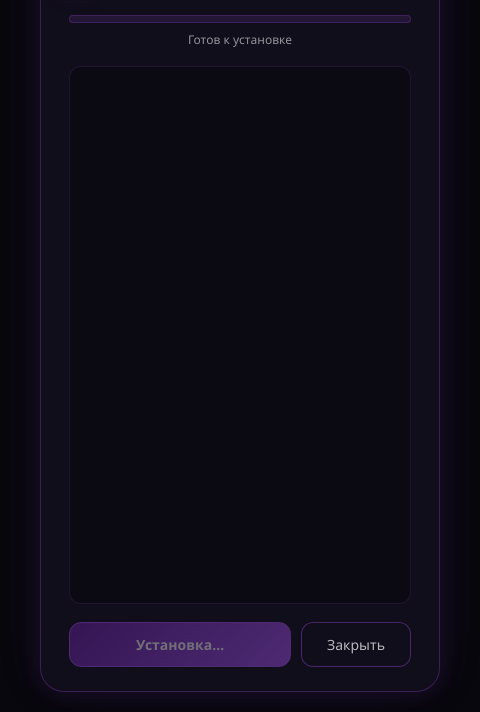
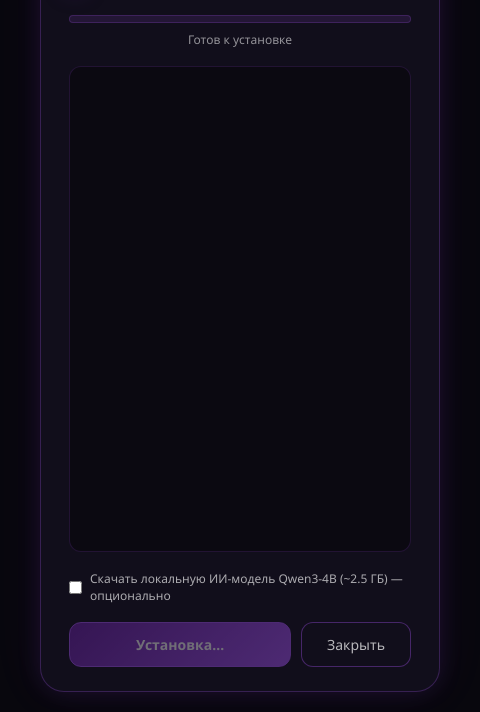
Before and after one commit to w1veru/Wiveru, an Electron app: page installer/index.html in a window 480 px wide. Both pictures are taken after a click on the button "Начать установку". Shown: the part 132-844 px from the top of the page. Drawn offline with Linux system fonts and the light colour scheme; no server answers.

Commit message:
Installer: optional Qwen3-4B GGUF download checkbox

```diff
--- a/installer/index.html
+++ b/installer/index.html
@@ -20,6 +20,11 @@
 
     <div id="log" class="log"></div>
 
+    <label class="opt">
+      <input type="checkbox" id="opt-gguf">
+      <span>Скачать локальную ИИ-модель Qwen3-4B (~2.5 ГБ) — опционально</span>
+    </label>
+
     <div class="actions">
       <button id="start-btn" class="btn primary">Начать установку</button>
       <button id="close-btn" class="btn dim">Закрыть</button>
--- a/installer/renderer.js
+++ b/installer/renderer.js
@@ -50,7 +50,8 @@ startBtn.addEventListener('click', () => {
   logEl.innerHTML = '';
   done = 0;
   fill.style.width = '0%';
-  ipcRenderer.invoke('start-setup');
+  const gguf = document.getElementById('opt-gguf').checked;
+  ipcRenderer.invoke('start-setup', { gguf });
 });
 
 closeBtn.addEventListener('click', () => window.close());
--- a/installer/style.css
+++ b/installer/style.css
@@ -146,3 +146,19 @@ html, body {
 
 ::-webkit-scrollbar { width: 6px; }
 ::-webkit-scrollbar-thumb { background: rgba(168,85,247,0.3); border-radius: 3px; }
+
+.opt {
+  display: flex;
+  align-items: center;
+  gap: 8px;
+  font-size: 12px;
+  color: rgba(255, 255, 255, 0.65);
+  cursor: pointer;
+}
+
+.opt input {
+  accent-color: #a855f7;
+  width: 15px;
+  height: 15px;
+  cursor: pointer;
+}
```
Also changed, not shown: installer/main.js (+22 -2 lines).
